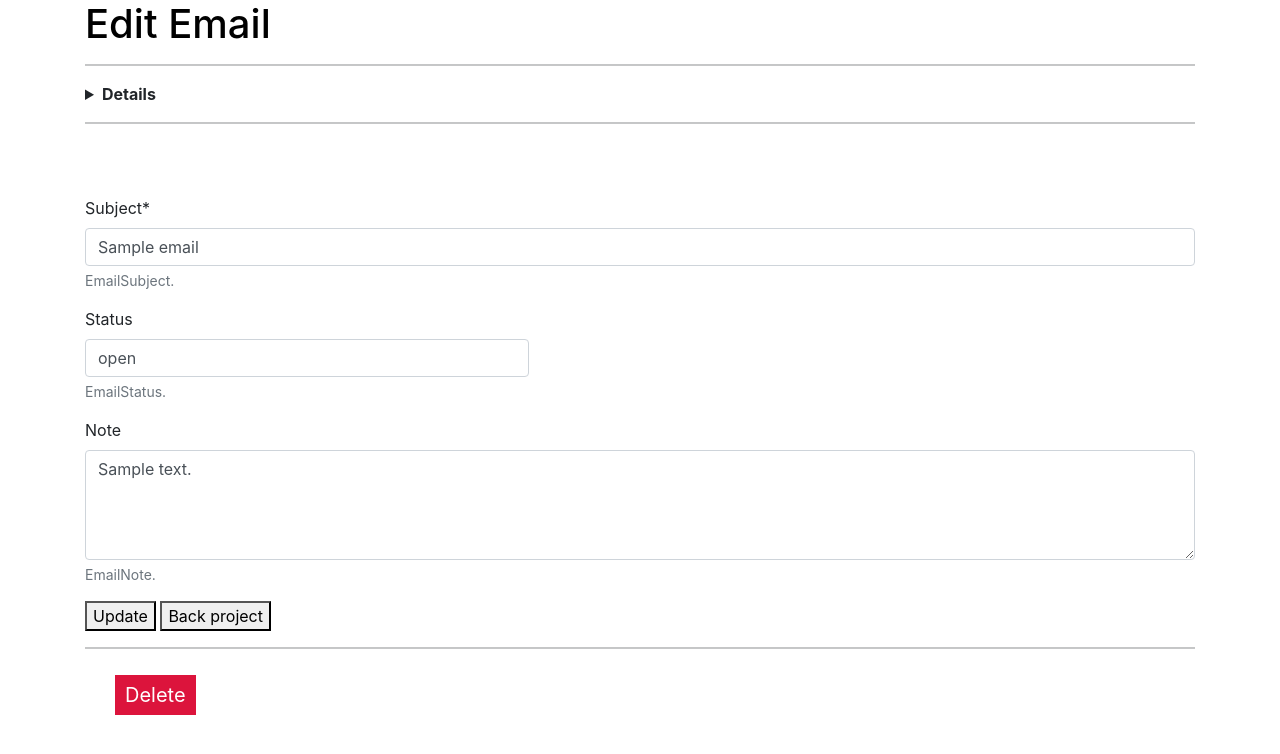
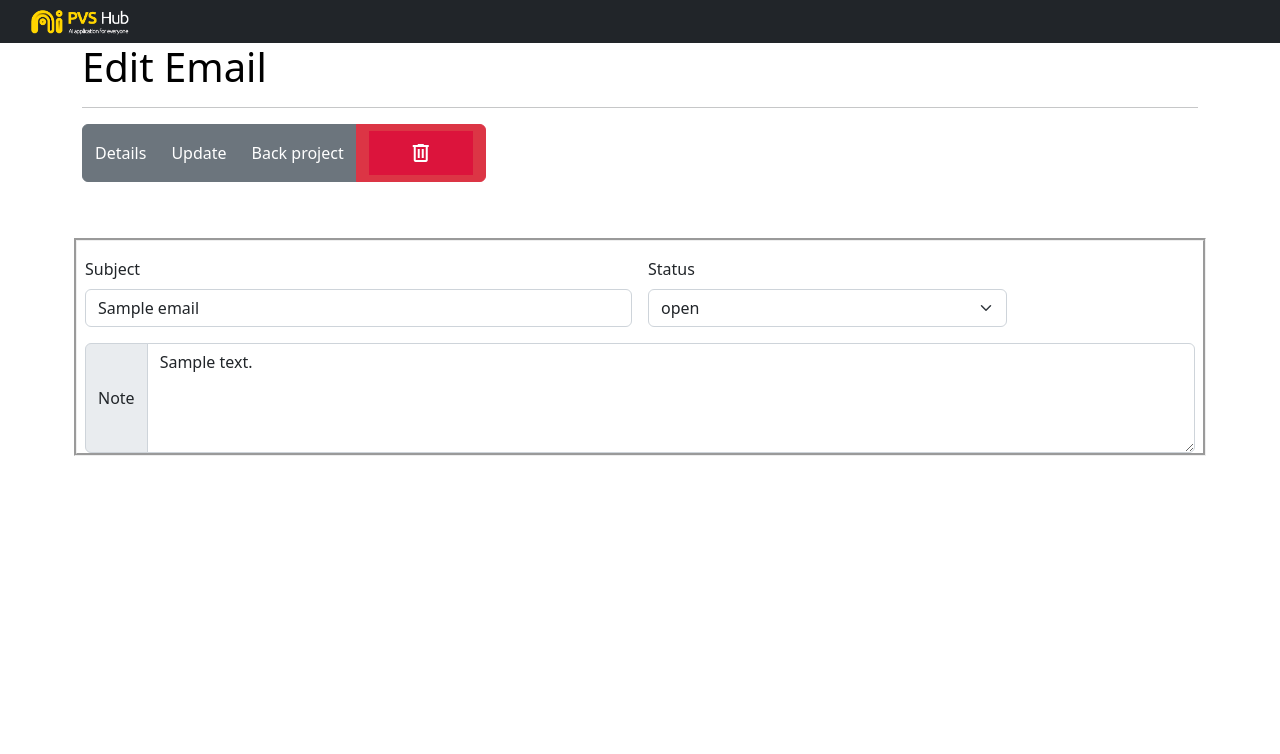
Before and after one commit to longnld/Contract_pvs, a Django app: page /email_api/update_email/1 in a window 1280 px wide. Shown: the top 754 px of the page. Run offline with Django 3.2, Linux system fonts and the light colour scheme; tables that the repository leaves empty hold one stand-in row (values such as "Sample post").

```diff
--- a/email_uploadapi/templates/email_uploadapi/email_update.html
+++ b/email_uploadapi/templates/email_uploadapi/email_update.html
@@ -4,68 +4,49 @@
     <meta charset="utf-8">
     <link rel="stylesheet" href="{% static 'css/bootstrap.min.css' %}">
     <meta name="viewport" content="width=device-width, initial-scale=1.0">
-    <link rel="stylesheet" href="https://cdn.jsdelivr.net/npm/bootstrap@4.3.1/dist/css/bootstrap.min.css" integrity="sha384-ggOyR0iXCbMQv3Xipma34MD+dH/1fQ784/j6cY/iJTQUOhcWr7x9JvoRxT2MZw1T" crossorigin="anonymous">
+    <link rel="stylesheet" href="https://fonts.googleapis.com/css2?family=Material+Symbols+Outlined:opsz,wght,FILL,GRAD@48,400,0,0" />
+    <script src="https://cdn.jsdelivr.net/npm/bootstrap@5.2.0-beta1/dist/js/bootstrap.bundle.min.js" integrity="sha384-pprn3073KE6tl6bjs2QrFaJGz5/SUsLqktiwsUTF55Jfv3qYSDhgCecCxMW52nD2" crossorigin="anonymous"></script>
+    <link href="https://cdn.jsdelivr.net/npm/bootstrap@5.2.0-beta1/dist/css/bootstrap.min.css" rel="stylesheet" integrity="sha384-0evHe/X+R7YkIZDRvuzKMRqM+OrBnVFBL6DOitfPri4tjfHxaWutUpFmBp4vmVor" crossorigin="anonymous">
     <style>
         .GFG {
             background-color: #DC143C;
             color: white;
-            padding: 5px 10px;
-            text-align: center;
-            display: inline-block;
-            font-size: 20px;
-            margin: 10px 30px;
-            cursor: pointer;
-            text-decoration:none;
+            padding: 10px 40px;
         }
     </style>
 </head>
 <body style="background-color:smoke">
+    <nav class="navbar navbar-dark bg-dark">
+        <a href="{% url 'index' %}" class="logo me-auto me-lg-0"><img src="{% static 'img/logo_PVS_Hub_width-white.png' %}" width="100" height="30" style="margin-left:30"alt="" class="img-fluid"></a>
+
+        </div>
+    </nav>
     <div class="container bootstrap snippets bootdey" style="justify-content: center">
         <h1  style="color: black;">Edit Email</h1>
           <hr>
-          <!-- detail -->
-          <details align="left">
-              <summary><strong>Details</strong></summary>
-                <strong>ID :</strong> {{email.id}}<br><hr>
-                <strong>Subject :</strong> {{email.Subject}}<br><hr>
-                <ul><strong>Attachments :</strong></ul> {% for attach in email.Attachments.all%}
-                                                    <li><a href="/media/{{attach}}">{{attach}}</a></li><br>
-                                                {%endfor%}<hr>
-                <strong>Note :</strong> {{email.note}}<hr>
-                <strong>Status :</strong>
-                <span
-                {% if email.status == "open" %}
-                    class="badge badge-pill badge-danger"
-                {% elif email.status == "processing" %}
-                    class="badge badge-pill badge-primary "
-                {% elif email.status == "close" %}
-                    class="badge badge-pill badge-success"
-                {% elif email.status == "pending" %}
-                    class="badge badge-pill badge-warning"
-                {% elif email.status == "open" %}
-                    class="badge badge-pill badge-info"
-                {% endif %}>{{email.status}}</span>
-
-          </details>
-          <hr>
+          <div class="btn-group" role="group" aria-label="Basic mixed styles example">
+            <button type="button" class="btn btn-secondary" data-bs-toggle="modal" data-bs-target="#exampleModal">Details</button>
+            <button type="button" id="update" class="btn btn-secondary">Update</button>
+            <button type="button" class="btn btn-secondary"><a href="{% url "email_api:list_data" %}" style="color:white;text-decoration:none" >Back project</a></button>
+            <button type="button"  class="btn btn-danger"> <a href="{{email.get_email_delete_url}} " id="delete_bt" class="GFG" style="display:inline-block"><span class="material-symbols-outlined">Delete</span></a></button>
           </div>
-    <div class="container" style="margin-top: 30px">
+          </div>
+    <div class="container" style="margin-top: 10px">
             <div class="row mb-4 mt-5">
             <div class="col-9">
             </div>
         </div>
 
-        <form action="{% url 'email_api:email_update' email.pk %}" id="email-update-form"  enctype="multipart/form-data" method="post">
+        <form action="{% url 'email_api:email_update' email.pk %}" id="email-update-form"  enctype="multipart/form-data" method="post" style="  border-style:groove" class="row g-3">
             {% csrf_token %}
-            <div class="form-group">
-                <label for="Subject">Subject<span class="required-input">*</span></label>
+            <div class="col-md-6">
+                <label for="Subject" class="form-label" >Subject<span class="required-input"></span></label>
                 <input type="text" class="form-control" id="Subject" placeholder="" name="Subject" value="{{ email.Subject }}">
                 <span id="alert_Subject" style="color: #d9534f;font-size:15px"></span>
-                <small class="form-text text-muted">EmailSubject.</small>
             </div>
-            <div class="form-group">
-                <label for="status">Status</label>
-                <select class="form-control" name="status" id="status" cols="30" rows="10" placeholder=""style="width:40% " >
+            <div class="col-md-4">
+                <label for="status" class="form-label">Status</label>
+                <select class="form-select" name="status" id="status"  >
 
                     <option value="open"
                         {% if email.status == "open" %}
@@ -85,17 +66,52 @@
                         {% endif %} style="font-family:verdana">close</option>
                 </select>
                 <span id="alert_status" style="color: #d9534f;font-size:15px"></span>
-                <small class="form-text text-muted">EmailStatus.</small>
             </div>
-            <div class="form-group">
-                <label for="note">Note</label>
+            <br>
+            <div v class="input-group">
+                <span class="input-group-text">Note</span>
                 <textarea class="form-control" name="note" id="note" cols="20" rows="4" placeholder="email note">{{ email.note }}</textarea>
-                <span id="alert_note" style="style="color: red;font-size:15px";font-size:15px"></span>
-                <small class="form-text text-muted">EmailNote.</small>
             </div>
-            <button  id="update">Update</button>
-            <button ><a href="{% url "email_api:list_data" %}" style="color:black">Back project</a></button><hr>
-            <a href="{{email.get_email_delete_url}} " id="delete_bt" class="GFG" >Delete</a>
+
+
+           <!--Modal-->
+            <div class="modal fade" id="exampleModal" tabindex="-1" aria-labelledby="exampleModalLabel" aria-hidden="true">
+                <div class="modal-dialog">
+                  <div class="modal-content">
+                    <div class="modal-header">
+                      <h5 class="modal-title" id="exampleModalLabel">Details</h5>
+                      <button type="button" class="btn-close" data-bs-dismiss="modal" aria-label="Close"></button>
+                    </div>
+                    <div class="modal-body">
+                        <strong>ID :</strong> {{email.id}}<br><hr style="margin:0em">
+                        <strong>Subject :</strong> {{email.Subject}}<br><hr style="margin:0em">
+                        <ul><strong>Attachments :</strong></ul> {% for attach in email.Attachments.all%}
+                                                            <li><a href="/media/{{attach}}">{{attach}}</a></li><br>
+                                                        {%endfor%}<hr style="margin:0em">
+                        <strong>Note :</strong> {{email.note}}<hr style="margin:0em">
+                        <strong>Status :</strong>
+                        <span
+                        {% if email.status == "open" %}
+                            class="badge text-bg-danger"
+                        {% elif email.status == "processing" %}
+                            class="badge text-bg-primary "
+                        {% elif email.status == "close" %}
+                            class="badge text-bg-success"
+                        {% elif email.status == "pending" %}
+                            class="badge text-bg-warning"
+                        {% elif email.status == "open" %}
+                            class="badge text-bg-info"
+                        {% endif %}>{{email.status}}</span><hr style="margin:0em">
+                        <strong>Date receive:</strong>{{email.created}}<hr style="margin:0em">
+                        <strong>Date to close:</strong>{{email.date_to_close}}
+                    </div>
+                    <div class="modal-footer">
+                      <button type="button" class="btn btn-secondary" data-bs-dismiss="modal">Close</button>
+                    </div>
+                  </div>
+                </div>
+              </div>
+              <!--endModal-->
 
 <script src="https://ajax.googleapis.com/ajax/libs/jquery/3.6.0/jquery.min.js"></script>
 <script>
@@ -124,8 +140,6 @@
             $("#delete_bt").prop("disabled",true);
             $("#email-update-form").submit();
         }
-
-
     }); // end click
 
 </script>
--- a/email_uploadapi/views.py
+++ b/email_uploadapi/views.py
@@ -37,13 +37,15 @@ def getlist_Data(request):
         status=request.GET.get("status",None)
         list_email=list_email.filter(Q(status=status))
     if request.GET.get("datereceive",None):
-        datereceive=request.GET.get("datereceive",None)
-        list_email=list_email.filter(Q(created__date=datereceive))
+        if(request.GET.get("datereceive",None)!="Datetoreceive"):
+            print("datereceive value:"+ request.GET.get("datereceive",None)  )
+            datereceive=request.GET.get("datereceive",None)
+            list_email=list_email.filter(Q(created__date=datereceive))
     count=0
-    for i in range(len(list_email)):
-        if list_email[i].date_to_close==None:
+    allEmail=Email_email.objects.all()
+    for i in range(len(allEmail)):
+        if allEmail[i].date_to_close==None:
             count=count+1
-            print(list_email[i])
     return render(request,'email_uploadapi/list_data.html',{"list_email":list_email,"count":count,"datereceive":request.GET.get("datereceive",None),"status":request.GET.get("status",None),"key_word":request.GET.get("key_word","")})
 def email_update(request,pk):
     email=Email_email.objects.get(pk=pk)
```
Also changed, not shown: email_uploadapi/templates/email_uploadapi/list_data.html (+42 -31 lines), upload/templates/upload/home.html (+6 -6 lines), upload/templates/upload/model_form_upload.html (+6 -4 lines), uploadPDF/templates/base.html (+11 -30 lines).
